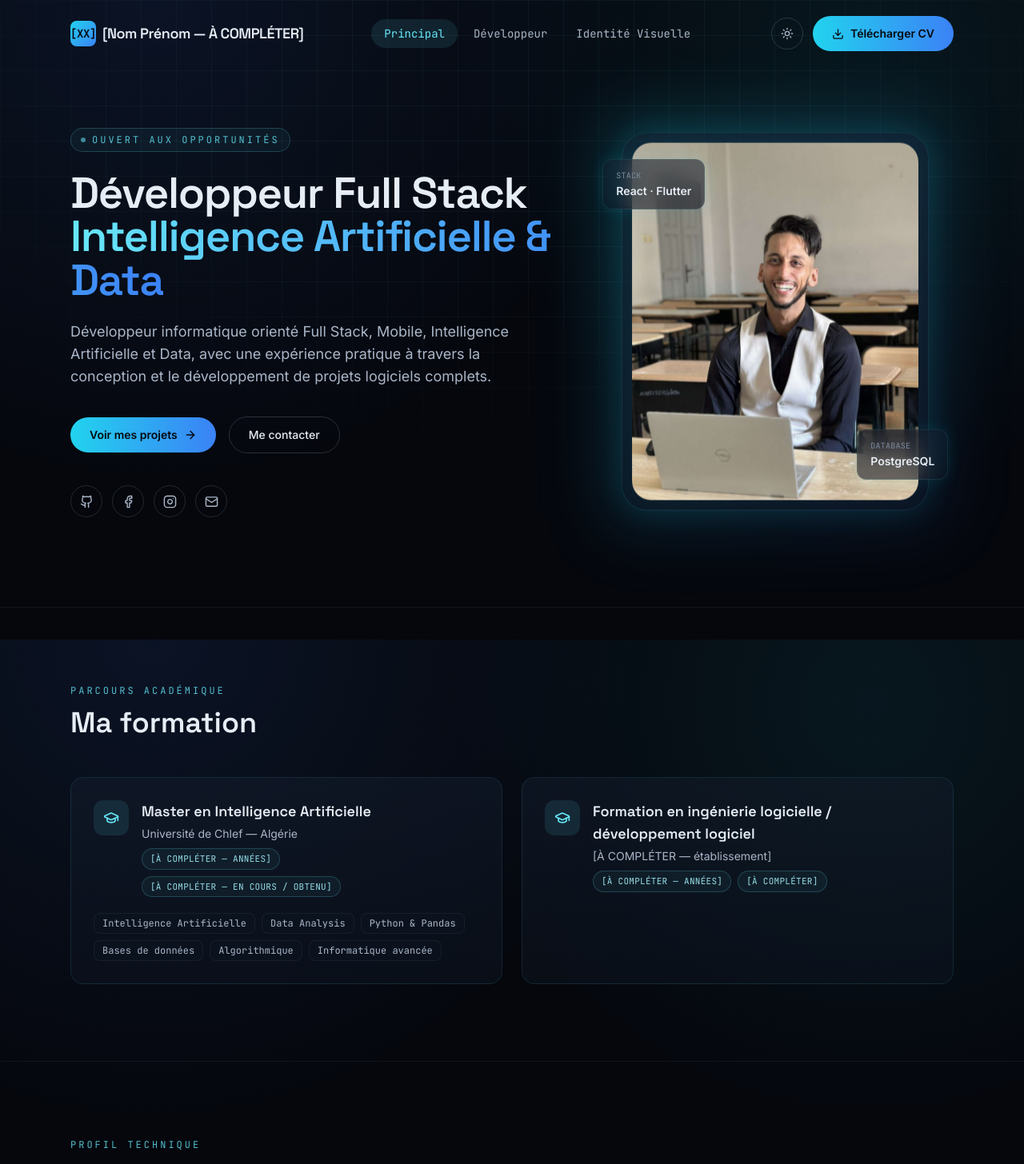
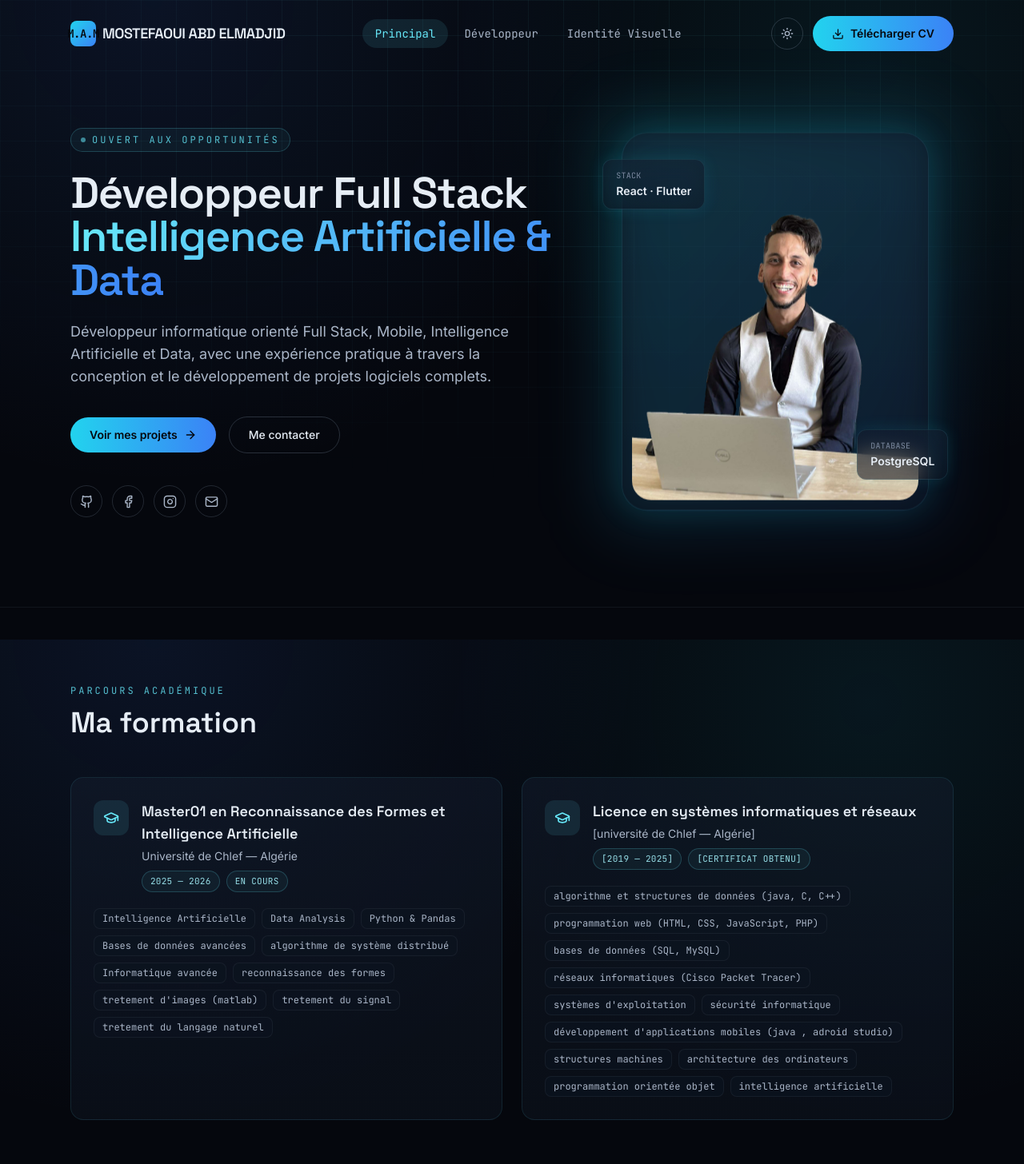
Before and after one commit to ma6id/portfolio, a React (Vite) app: page / in a window 1280 px wide. Shown: the top 1456 px of the page at 80% size. Built offline with nearby package versions, Linux system fonts and the light colour scheme.

Commit message:
Update profile photo

```diff
--- a/src/content/fr.ts
+++ b/src/content/fr.ts
@@ -7,20 +7,20 @@
 // ─────────────────────────────────────────────────────────────
 
 export const site = {
-  domain: "[À COMPLÉTER — ex: prenom-nom.dev]",
-  url: "https://[À COMPLÉTER-domaine].com",
+  domain: "[portfolio.MAM.dev]",
+  url: "https://[portfolio.MAM].com",
 };
 
 export const identity = {
-  name: "[Nom Prénom — À COMPLÉTER]",
-  initials: "[XX]",
+  name: "MOSTEFAOUI ABD ELMADJID",
+  initials: "M.A.M",
   role1: "Développeur Full Stack",
   role2: "Intelligence Artificielle & Data",
   location: "Algérie",
-  email: "[email@à-completer.com]",
-  phone: "[À COMPLÉTER]",
-  photo: "/assets/img/profile.jpg",
-  cvUrl: "[À COMPLÉTER — lien vers le CV en PDF]",
+  email: "[madjidcity02@gmail.com]",
+  phone: "[0559130643]",
+  photo: "/assets/img/photo portfolio.png",
+  //cvUrl: "[À COMPLÉTER — lien vers le CV en PDF]",
   intro:
     "Développeur informatique orienté Full Stack, Mobile, Intelligence Artificielle et Data, avec une expérience pratique à travers la conception et le développement de projets logiciels complets.",
   availability: "Ouvert aux opportunités", // à confirmer / modifier si besoin
@@ -35,25 +35,42 @@ export const socials = {
 
 export const education = [
   {
-    degree: "Master en Intelligence Artificielle",
+    degree: "Master01 en Reconnaissance des Formes et Intelligence Artificielle",
     school: "Université de Chlef — Algérie",
-    period: "[À COMPLÉTER — années]",
-    status: "[À COMPLÉTER — en cours / obtenu]",
+    period: "2025 — 2026",
+    status: "en cours",
     details: [
       "Intelligence Artificielle",
       "Data Analysis",
       "Python & Pandas",
-      "Bases de données",
-      "Algorithmique",
+      "Bases de données avancées",
+      "algorithme de système distribué",
       "Informatique avancée",
+      "reconnaissance des formes",
+      "tretement d'images (matlab)",
+      "tretement du signal",
+      "tretement du langage naturel",
     ],
   },
   {
-    degree: "Formation en ingénierie logicielle / développement logiciel",
-    school: "[À COMPLÉTER — établissement]",
-    period: "[À COMPLÉTER — années]",
-    status: "[À COMPLÉTER]",
-    details: [],
+    degree: "Licence en systèmes informatiques et réseaux",
+    school: "[université de Chlef — Algérie]",
+    period: "[2019 — 2025]",
+    status: "[Certificat obtenu]",
+    details: [
+      "algorithme et structures de données (java, C, C++)",
+      "programmation web (HTML, CSS, JavaScript, PHP)",
+      "bases de données (SQL, MySQL)",
+      "réseaux informatiques (Cisco Packet Tracer)",
+      "systèmes d'exploitation ",
+      "sécurité informatique",
+      "développement d'applications mobiles (java , adroid studio)",
+      "structures machines",
+      "architecture des ordinateurs",
+      "programmation orientée objet",
+      "intelligence artificielle",
+
+    ],
   },
 ];
 
```
Also changed, not shown: public/assets/img/photo portfolio.png (added).
